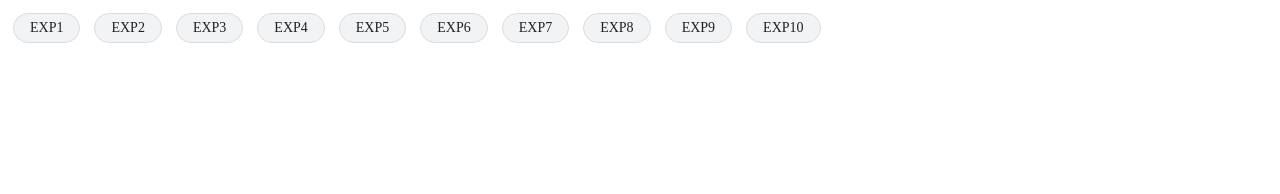
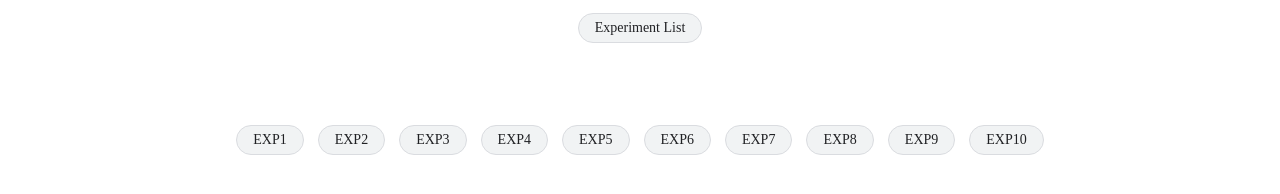
Before and after one commit to pcctlu/EDA, a plain HTML site: page index.html in a window 1280 px wide. Drawn offline with Linux system fonts and the light colour scheme.

Commit message:
Update index.html

```diff
--- a/index.html
+++ b/index.html
@@ -30,9 +30,9 @@
 
 </head>
 <body>
-
-
-<a href="EXP1.html" class="button-link">EXP1</a>
+<center><a href="list.html" class="button-link">Experiment List</a></center>
+<br><br><br><br>
+<center><a href="EXP1.html" class="button-link">EXP1</a>
 <a href="EXP2.html" class="button-link">EXP2</a>
 <a href="EXP3.html" class="button-link">EXP3</a>
 <a href="EXP4.html" class="button-link">EXP4</a>
@@ -41,7 +41,7 @@
 <a href="EXP7.html" class="button-link">EXP7</a>
 <a href="EXP8.html" class="button-link">EXP8</a>
 <a href="EXP9.html" class="button-link">EXP9</a>
-<a href="EXP10.html" class="button-link">EXP10</a>
+<a href="EXP10.html" class="button-link">EXP10</a></center>
 
 
 </body>
```
